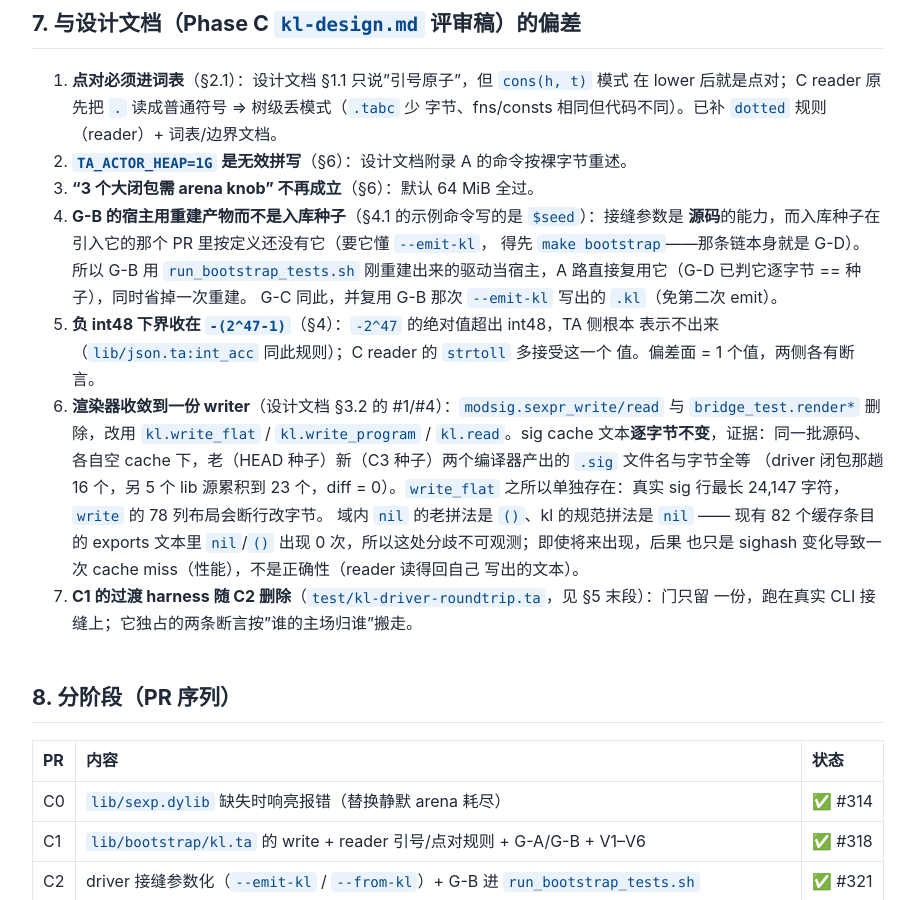
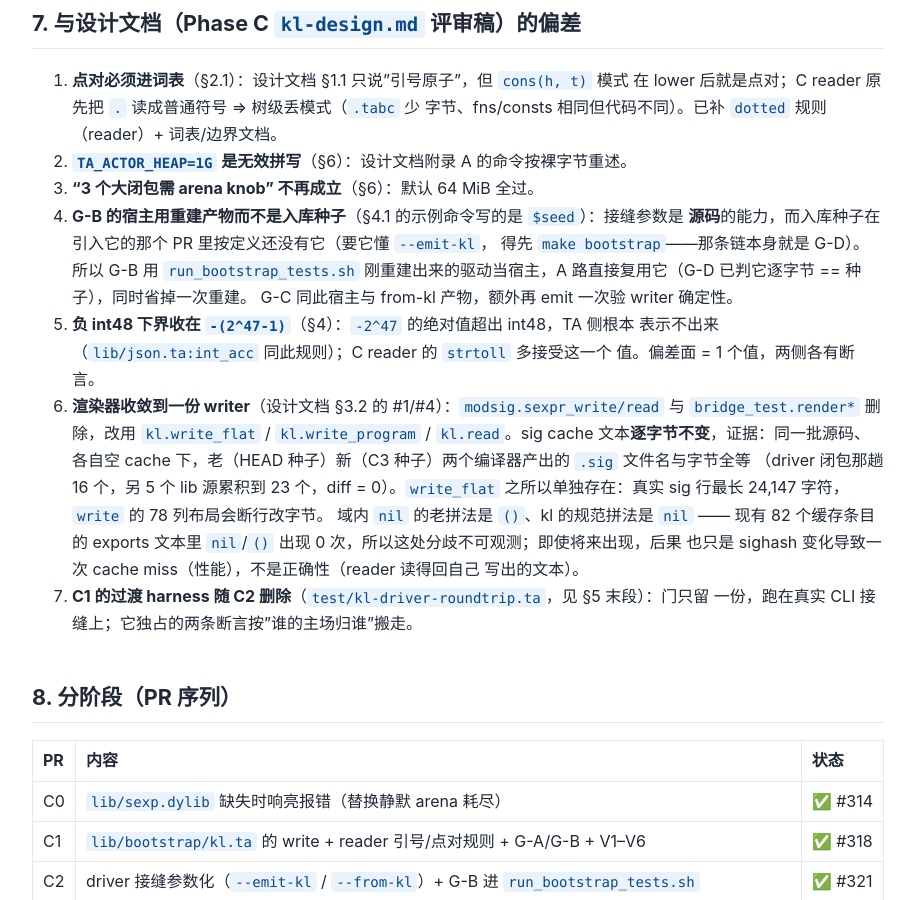
Before and after one commit to tiancaiamao/tinyactor, a Jekyll site: the page built from docs/kl-format.md, in a window 1280 px wide and 900 px high, scrolled down 7412 px. Shown: the whole window, without its empty margins (182-1097 px from the left). Built offline with Jekyll 4.4.1, drawn with Linux system fonts in a browser that asks for light colours; our own code applies the rules of GitHub Pages for plain Markdown files.

Commit message:
Fix review findings: run rc=0 on bad extension, stale README/G-C docs
- tinyactor run: assign KIND="$(src_kind ...)" before the case so the
  exit 1 from a bad extension propagates (command substitution only
  killed the subshell; case matched no arm and rc was 0)
- README: update build usage to the new flags-front CLI (default
  outputs, --emit-kl emits .kl only, extension dispatch replaces
  --from-kl)
- run_bootstrap_tests.sh + docs/kl-format.md: fix stale G-C comments
  (G-C now does a second emit for writer determinism and reuses G-B's
  from-kl product, not the other way around)

```diff
--- a/docs/kl-format.md
+++ b/docs/kl-format.md
@@ -290,7 +290,7 @@ abort（打印占用明细），绝不返回半个结构；是否需要给编译
    **源码**的能力，而入库种子在引入它的那个 PR 里按定义还没有它（要它懂 `--emit-kl`，
    得先 `make bootstrap`——那条链本身就是 G-D）。所以 G-B 用 `run_bootstrap_tests.sh`
    刚重建出来的驱动当宿主，A 路直接复用它（G-D 已判它逐字节 == 种子），同时省掉一次重建。
-   G-C 同此，并复用 G-B 那次 `--emit-kl` 写出的 `.kl`（免第二次 emit）。
+      G-C 同此宿主与 from-kl 产物，额外再 emit 一次验 writer 确定性。
 5. **负 int48 下界收在 `-(2^47-1)`**（§4）：`-2^47` 的绝对值超出 int48，TA 侧根本
    表示不出来（`lib/json.ta:int_acc` 同此规则）；C reader 的 `strtoll` 多接受这一个
    值。偏差面 = 1 个值，两侧各有断言。
```
Also changed, not shown: README.md, 2 other files.
